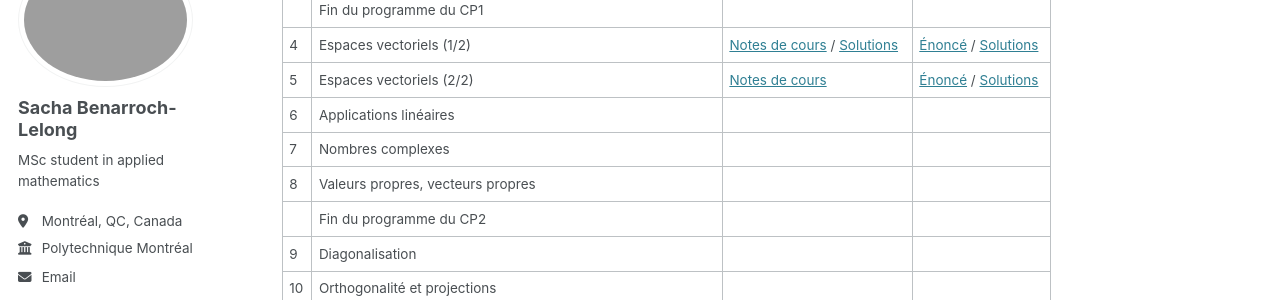
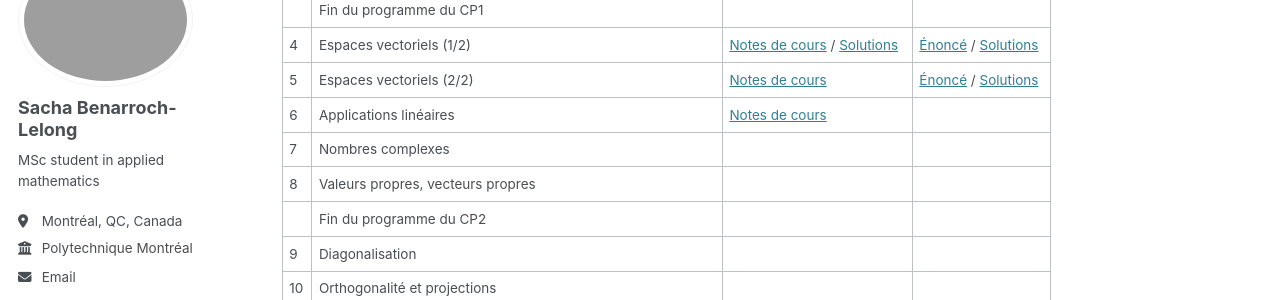
Before and after one commit to sblelong/sblelong.github.io, a Jekyll site: the page built from _teaching/mth1008.md, in a window 1280 px wide and 900 px high, scrolled down 567 px. Shown: the part 153-453 px from the top of the window. Built offline with Jekyll 4.4.1, drawn with Linux system fonts in a browser that asks for light colours; some web fonts are replaced.

Commit message:
upload c6

```diff
--- a/_teaching/mth1008.md
+++ b/_teaching/mth1008.md
@@ -25,7 +25,7 @@ Séance de consultation pour le CP1: le jeudi 5 février de 11h30 à 13h30 au M-
 |     | Fin du programme du CP1                                             |                                                                                           |                                                                                        |
 | 4   | Espaces vectoriels (1/2)                                            | [Notes de cours](/files/mth1008/cours/c4.pdf) / [Solutions](/files/mth1008/cours/sc4.pdf) | [Énoncé](/files/mth1008/td/td4.pdf) / [Solutions](/files/mth1008/td/td4-solutions.pdf) |
 | 5   | Espaces vectoriels (2/2)                                            | [Notes de cours](/files/mth1008/cours/c5.pdf)                                             | [Énoncé](/files/mth1008/td/td5.pdf) / [Solutions](/files/mth1008/td/td5-solutions.pdf) |
-| 6   | Applications linéaires                                              |                                                                                           |                                                                                        |
+| 6   | Applications linéaires                                              | [Notes de cours](/files/mth1008/cours/c6.pdf)                                             |                                                                                        |
 | 7   | Nombres complexes                                                   |                                                                                           |                                                                                        |
 | 8   | Valeurs propres, vecteurs propres                                   |                                                                                           |                                                                                        |
 |     | Fin du programme du CP2                                             |                                                                                           |                                                                                        |
```
Also changed, not shown: 1 other file.
